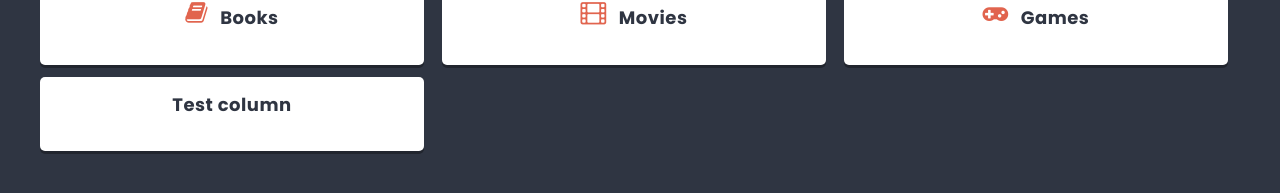
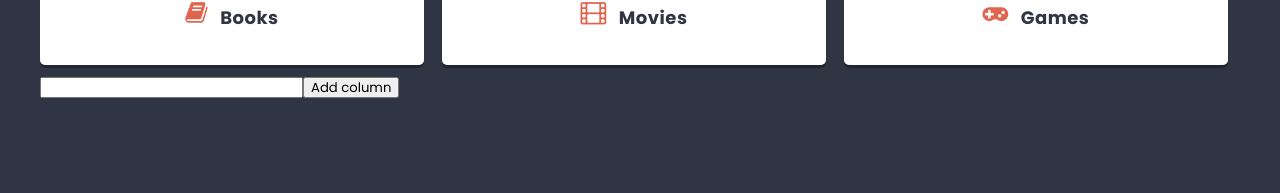
Before and after one commit to MarekJarczewsky81/test_app, a React (Create React App) app: page / in a window 1280 px wide. Shown: the part 555-748 px from the top of the page. Built offline with nearby package versions, Linux system fonts and the light colour scheme; the HTML template or start-up script is replaced by a standard one.

Commit message:
Added feature 'Add column'

```diff
--- a/package.json
+++ b/package.json
@@ -12,6 +12,7 @@
     "react-dom": "^18.2.0",
     "react-scripts": "5.0.1",
     "sass": "^1.71.0",
+    "shortid": "^2.2.16",
     "web-vitals": "^2.1.4"
   },
   "scripts": {
--- a/src/components/List/List.js
+++ b/src/components/List/List.js
@@ -1,7 +1,8 @@
 import styles from "./List.module.scss";
 import Column from "../Column/Column.js";
 import { useState } from "react";
-import { useEffect } from "react";
+import shortid from "shortid";
+
 
 const List = () => {
 
@@ -11,13 +12,12 @@
     { id: 3, title: "Games", icon: "gamepad" }
     ]);
 
+  const handleSubmit = e => {
+	e.preventDefault();
+	setColumns([...columns, { id: shortid(), title: value }]);
+};
 
-
-  useEffect(() => {
-    setTimeout(() => {
-      setColumns([...columns, { id: 4, title: "Test column" }]);
-    }, 2000);
-  }, []);
+  const [value, setValue] = useState('');
 
 return (
   <div className={styles.list}>
@@ -33,6 +33,10 @@
       {columns.map((column) => (
         <Column key={column.id} title={column.title} icon={column.icon} />
       ))}
+      <form onSubmit={handleSubmit}>
+        <input type="text" value={value} onChange={e => setValue(e.target.value)} />
+        <button>Add column</button>
+      </form>
       {/* <Column title="Books" icon="book" />
         <Column title="Movies" icon="film"/>
         <Column title="Games" icon="gamepad" /> */}
@@ -42,3 +46,14 @@
 };
 
 export default List;
+
+
+// elem.eventListener('change',function(e) {
+//   setValue(e.target.value)});
+// ===
+// onChange={e => setValue(e.target.value)}
+
+
+// e => setValue(e.target.value)
+// ===
+// e => { return setValue(e.target.value) }
```
Also changed, not shown: 1 other file (tests, documents, lock files or other folders). Lines whose indentation alone changed are shown as unchanged.
